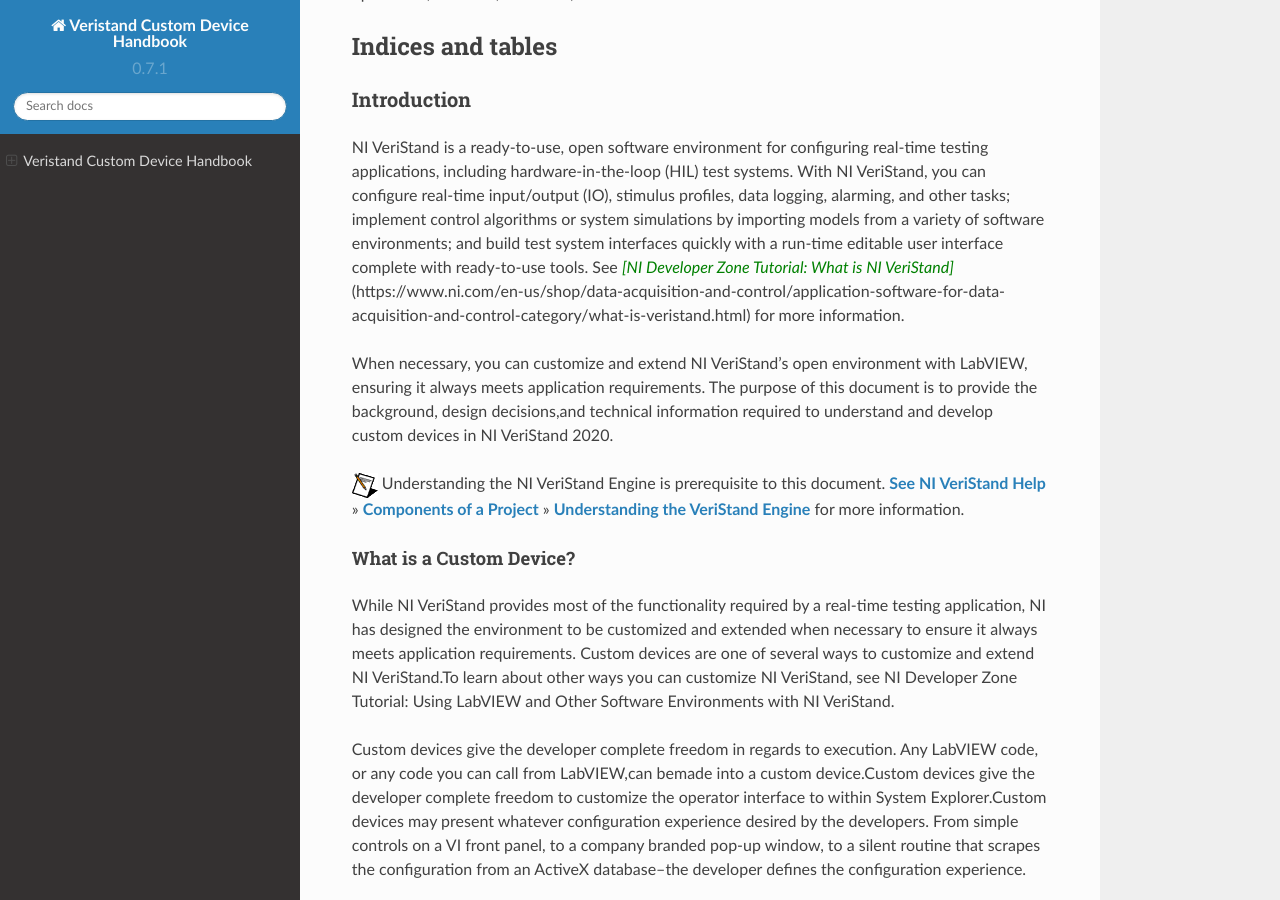
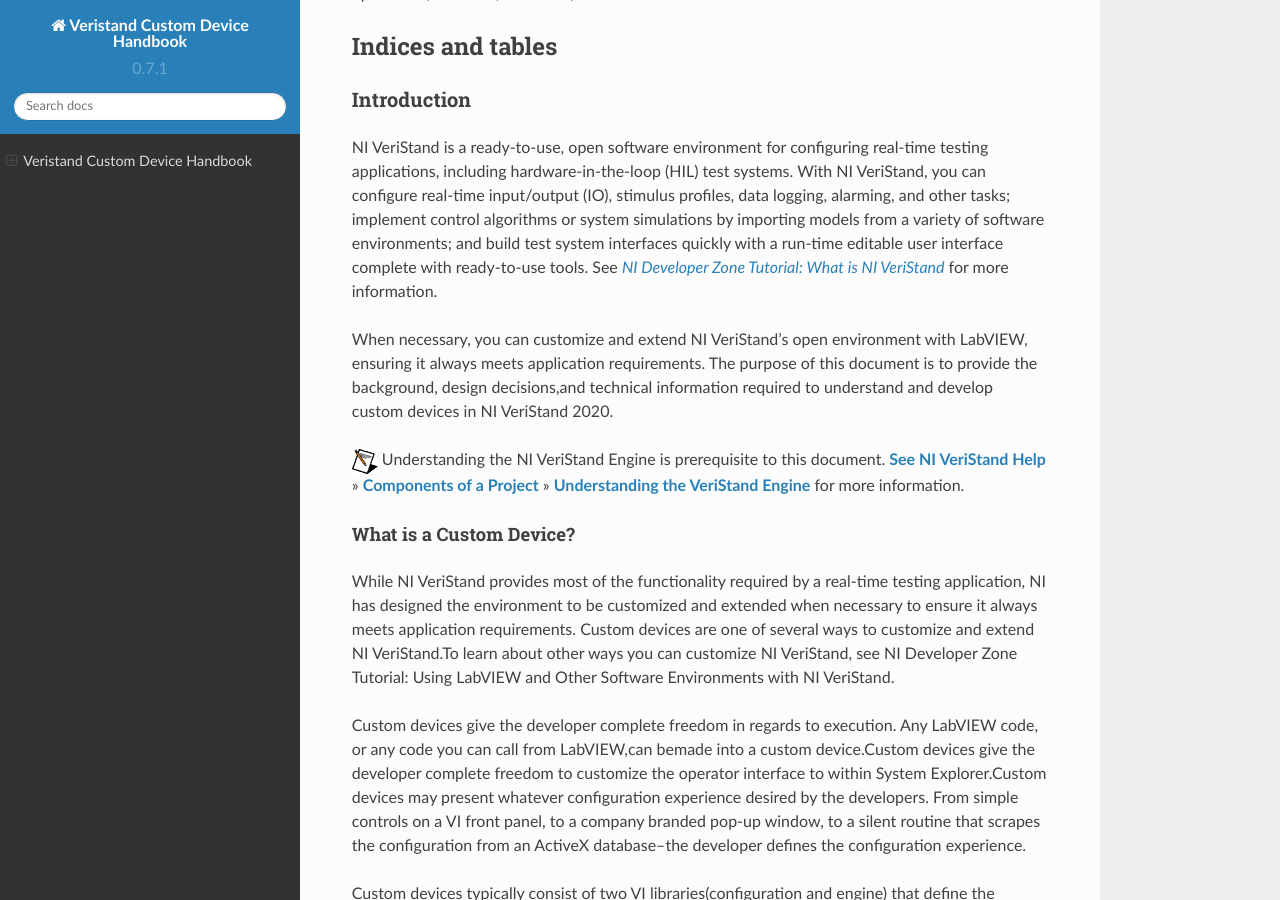
Before and after one commit to ni/niveristand-custom-device-handbook, a Sphinx documentation site: the page built from docs/index.md, in a window 1280 px wide and 900 px high, scrolled down 1078 px. Built offline with Sphinx 7.4.7 and the Read the Docs theme 2.0.0, drawn with Linux system fonts in a browser that asks for light colours.

Commit message:
commit 20

```diff
--- a/docs/index.md
+++ b/docs/index.md
@@ -45,8 +45,7 @@
 ### Introduction
 
 
-NI VeriStand is a ready-to-use, open software environment for configuring real-time testing applications, including hardware-in-the-loop (HIL) test systems. With NI VeriStand, you can configure real-time input/output (IO), stimulus profiles, data logging, alarming, and other tasks; implement control algorithms or system simulations by importing models from a variety of software environments; and build test system interfaces quickly with a run-time editable user interface complete with ready-to-use tools. See
-<span style="color:green">*[NI Developer Zone Tutorial: What is NI VeriStand]*</span>(https://www.ni.com/en-us/shop/data-acquisition-and-control/application-software-for-data-acquisition-and-control-category/what-is-veristand.html) for more information.
+NI VeriStand is a ready-to-use, open software environment for configuring real-time testing applications, including hardware-in-the-loop (HIL) test systems. With NI VeriStand, you can configure real-time input/output (IO), stimulus profiles, data logging, alarming, and other tasks; implement control algorithms or system simulations by importing models from a variety of software environments; and build test system interfaces quickly with a run-time editable user interface complete with ready-to-use tools. See <font color='green'>*[NI Developer Zone Tutorial: What is NI VeriStand](https://www.ni.com/en-us/shop/data-acquisition-and-control/application-software-for-data-acquisition-and-control-category/what-is-veristand.html)*</font> for more information.
 
 When necessary, you can customize and extend NI VeriStand’s open environment with LabVIEW, ensuring it always meets application requirements. The purpose of this document is to provide the background, design decisions,and technical information required to understand and develop custom devices in NI VeriStand 2020.
 
```
